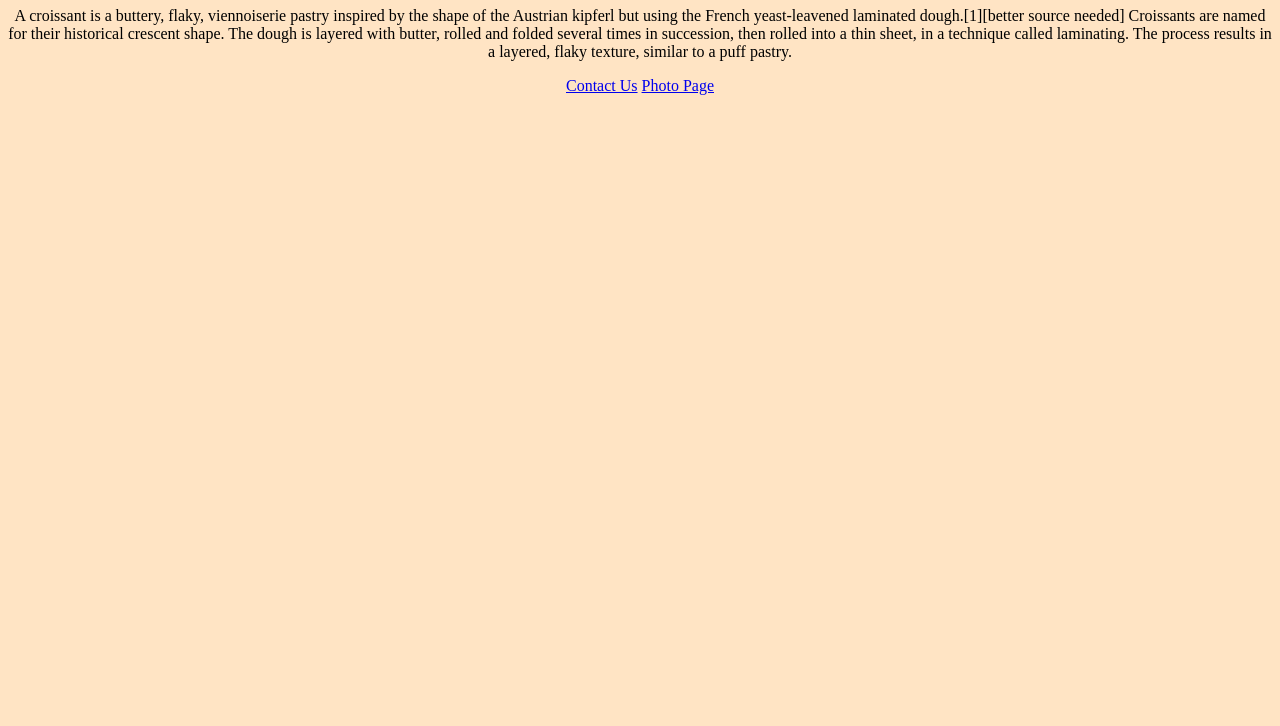
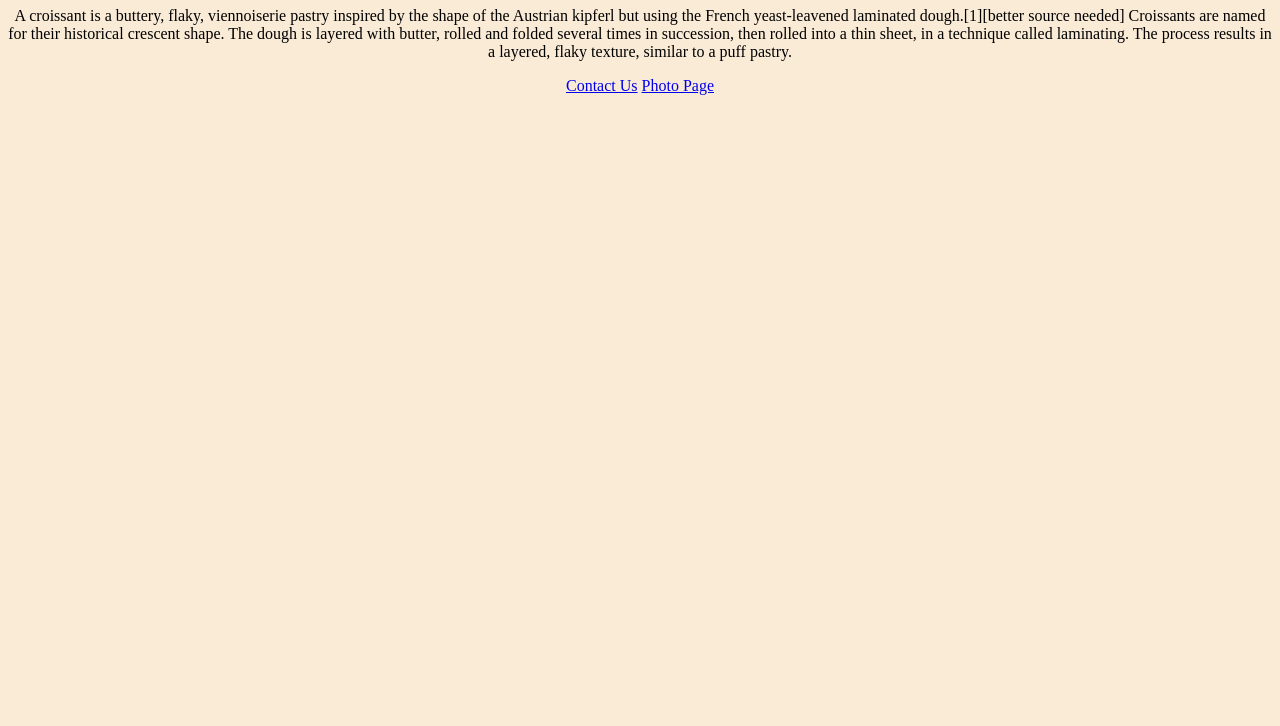
Before and after one commit to StephLeeAus/Croissant, a plain HTML site: page index.html in a window 1280 px wide. Shown: the part 74-800 px from the top of the page. Drawn offline with Linux system fonts and the light colour scheme.

Commit message:
Changed background colour

```diff
--- a/src/styles.css
+++ b/src/styles.css
@@ -1,5 +1,5 @@
 body {
-  background-color: bisque;
+  background-color: antiquewhite;
   text-align: center;
 }
 
```
